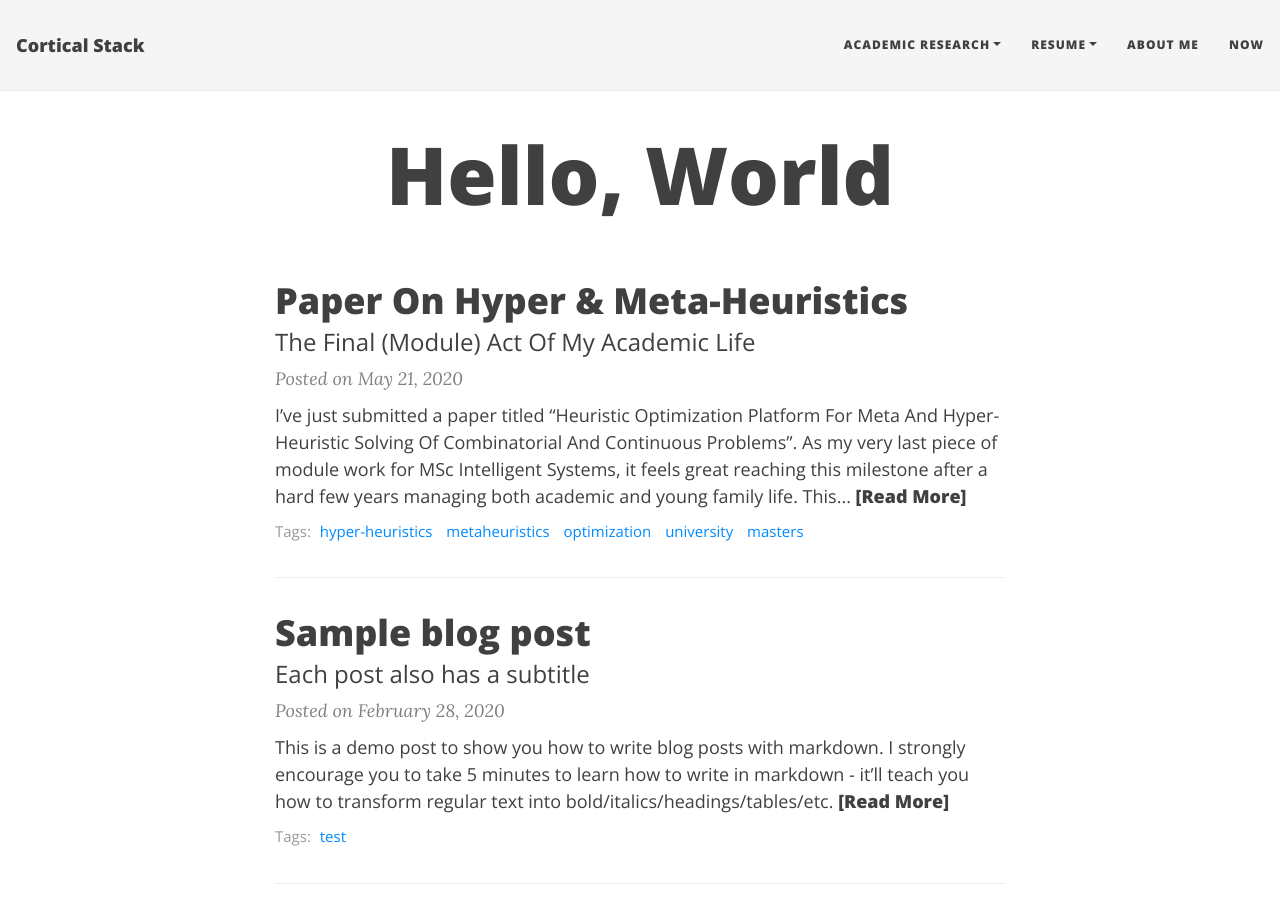
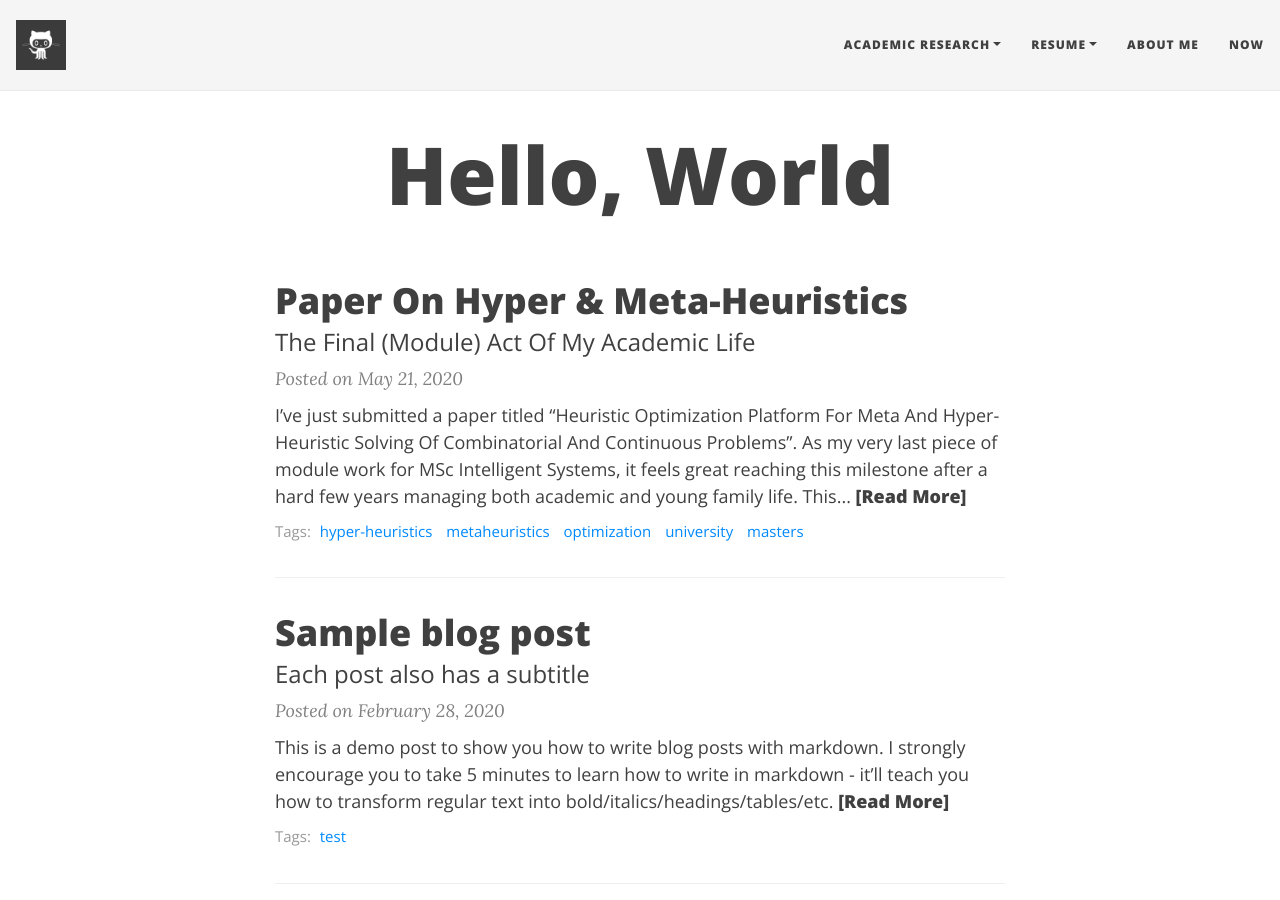
Before and after one commit to corticalstack/corticalstack.github.io, a Jekyll site: the page built from index.html, in a window 1280 px wide and 900 px high. Built offline with Jekyll 4.4.1, drawn with Linux system fonts in a browser that asks for light colours; nearby versions of some CDN libraries; the list of posts is cut into pages by our own code.

Commit message:
Initial wip

```diff
--- a/_config.yml
+++ b/_config.yml
@@ -38,7 +38,7 @@
 
 # If you want to have an image logo in the top-left corner instead of the title text,
 # then specify the following parameter
-#title-img: /path/to/image
+title-img: "/assets/img/avatar-icon.png"
 
 
 # --- Footer options --- #
@@ -73,7 +73,7 @@
 share-links-active:
   #twitter: true
   #facebook: true
-  linkedin: true
+  #linkedin: true
 
 # How to display the link to your website in the footer
 # Remove this if you don't want a link in the footer
```
